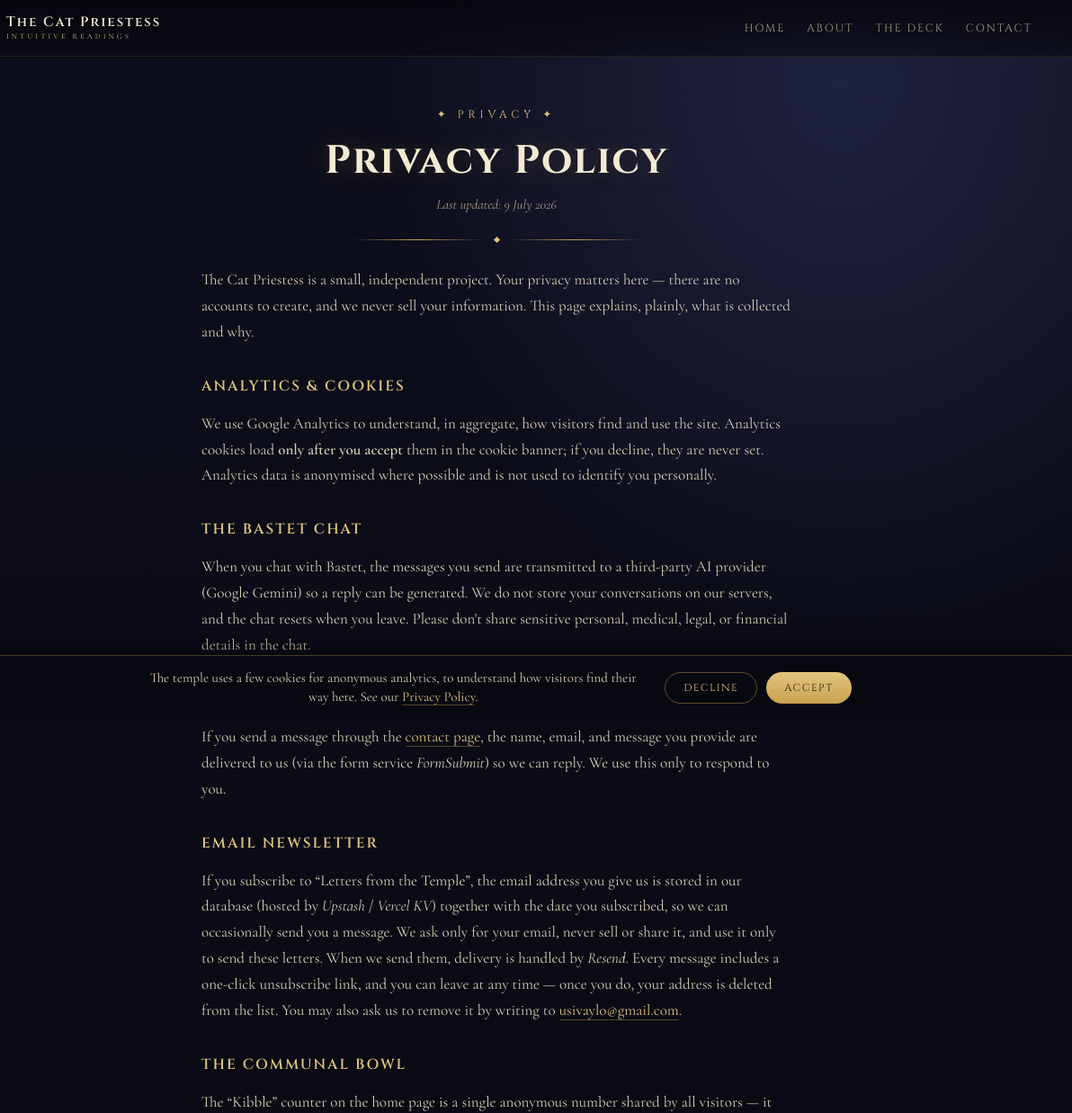
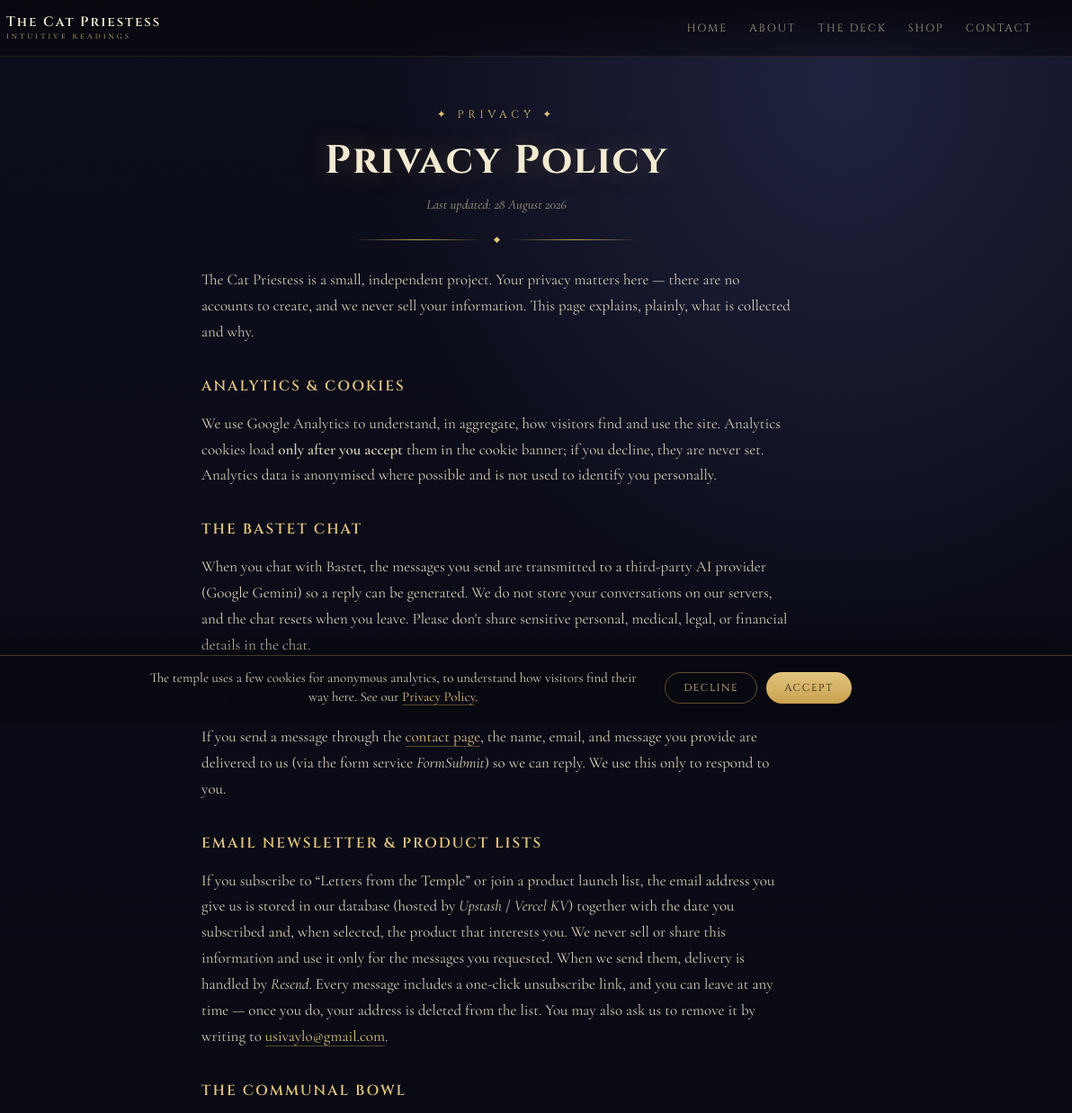
Before and after one commit to artffee/tarot-reading, a plain HTML site: page privacy.html in a window 1280 px wide. Shown: the top 1237 px of the page at 90% size, 88-1280 px from the left. Drawn offline with nearby package versions, Linux system fonts and the light colour scheme.

Commit message:
Add Temple Shop: update privacy.html

```diff
--- a/privacy.html
+++ b/privacy.html
@@ -53,13 +53,13 @@ footer a{color:var(--gold-soft);text-decoration:none}
 <body>
 <nav class="nav">
   <a class="brand" href="/"><span class="blogo"><svg viewBox="0 0 64 64" fill="currentColor" aria-hidden="true"><path d="M16 11l7 10c5.4-2.3 12.6-2.3 18 0l7-10-2 16.5c2.7 5.4 4 12.8 4 19.5 0 3.4-2.4 5-6 5H20c-3.6 0-6-1.6-6-5 0-6.7 1.3-14.1 4-19.5L16 11z"/><path d="M45 52.5c5.2 0 9-2.7 9-7 0-2-1-3.9-2.9-4.9-.7 4.3-3.9 8.5-9 9.7.8 1.4 1.9 2.2 2.9 2.2z"/></svg></span><span class="btx"><span class="bt">The Cat Priestess</span><span class="bs">intuitive readings</span></span></a>
-  <div class="navlinks"><a href="/">Home</a><a href="/about">About</a><a href="/deck">The Deck</a><a href="/contact">Contact</a></div>
+  <div class="navlinks"><a href="/">Home</a><a href="/about">About</a><a href="/deck">The Deck</a><a href="/shop">Shop</a><a href="/contact">Contact</a></div>
 </nav>
 
 <main class="wrap">
   <div class="eyebrow">✦ Privacy ✦</div>
   <h1 class="page">Privacy Policy</h1>
-  <div class="updated">Last updated: 9 July 2026</div>
+  <div class="updated">Last updated: 28 August 2026</div>
   <div class="rule"><span></span><span class="dot"></span><span></span></div>
 
   <p>The Cat Priestess is a small, independent project. Your privacy matters here — there are no accounts to create, and we never sell your information. This page explains, plainly, what is collected and why.</p>
@@ -73,8 +73,8 @@ footer a{color:var(--gold-soft);text-decoration:none}
   <h2>The contact form</h2>
   <p>If you send a message through the <a class="inline" href="/contact">contact page</a>, the name, email, and message you provide are delivered to us (via the form service <em>FormSubmit</em>) so we can reply. We use this only to respond to you.</p>
 
-  <h2>Email newsletter</h2>
-  <p>If you subscribe to “Letters from the Temple”, the email address you give us is stored in our database (hosted by <em>Upstash</em> / <em>Vercel KV</em>) together with the date you subscribed, so we can occasionally send you a message. We ask only for your email, never sell or share it, and use it only to send these letters. When we send them, delivery is handled by <em>Resend</em>. Every message includes a one-click unsubscribe link, and you can leave at any time — once you do, your address is deleted from the list. You may also ask us to remove it by writing to <a class="inline" href="mailto:usivaylo@gmail.com">usivaylo@gmail.com</a>.</p>
+  <h2>Email newsletter &amp; product lists</h2>
+  <p>If you subscribe to “Letters from the Temple” or join a product launch list, the email address you give us is stored in our database (hosted by <em>Upstash</em> / <em>Vercel KV</em>) together with the date you subscribed and, when selected, the product that interests you. We never sell or share this information and use it only for the messages you requested. When we send them, delivery is handled by <em>Resend</em>. Every message includes a one-click unsubscribe link, and you can leave at any time — once you do, your address is deleted from the list. You may also ask us to remove it by writing to <a class="inline" href="mailto:usivaylo@gmail.com">usivaylo@gmail.com</a>.</p>
 
   <h2>The communal bowl</h2>
   <p>The “Kibble” counter on the home page is a single anonymous number shared by all visitors — it records only a running total, never who added to it. Your personal Kibble tally is kept in your own browser’s local storage.</p>
```
